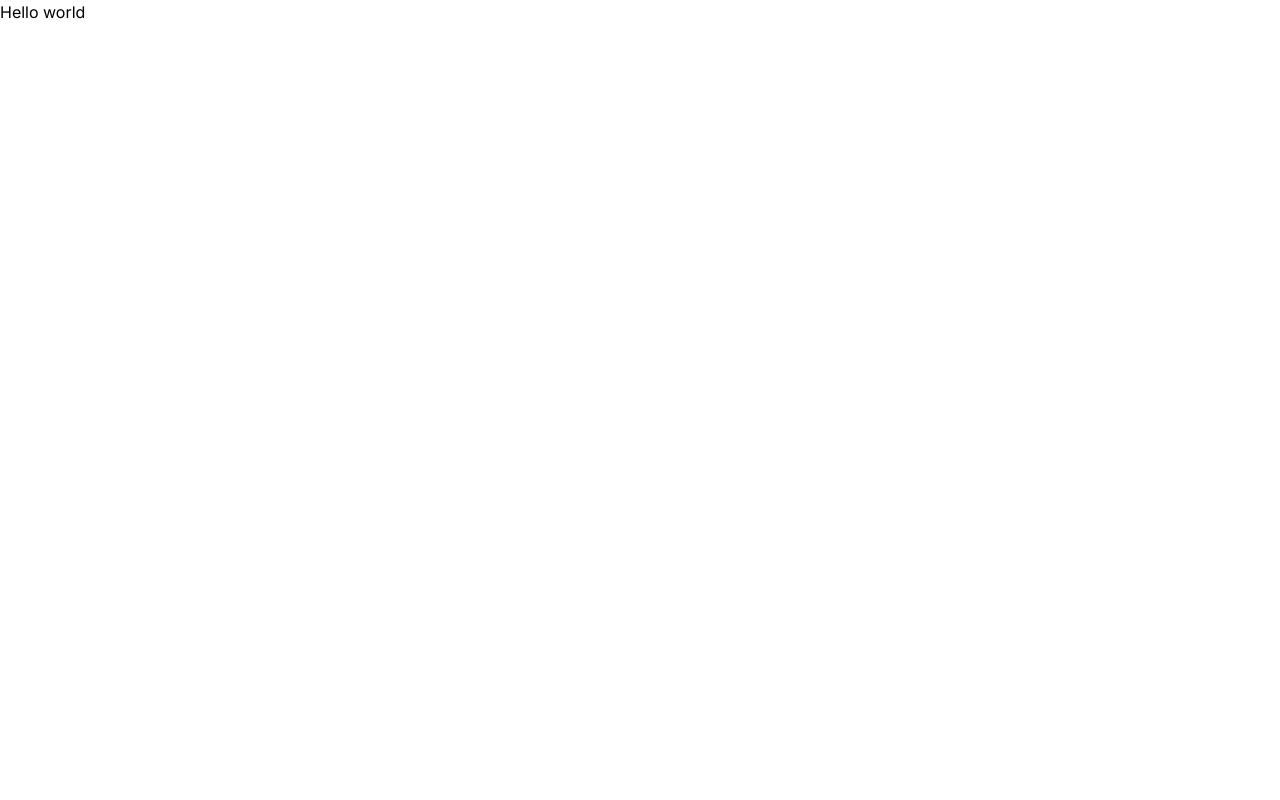
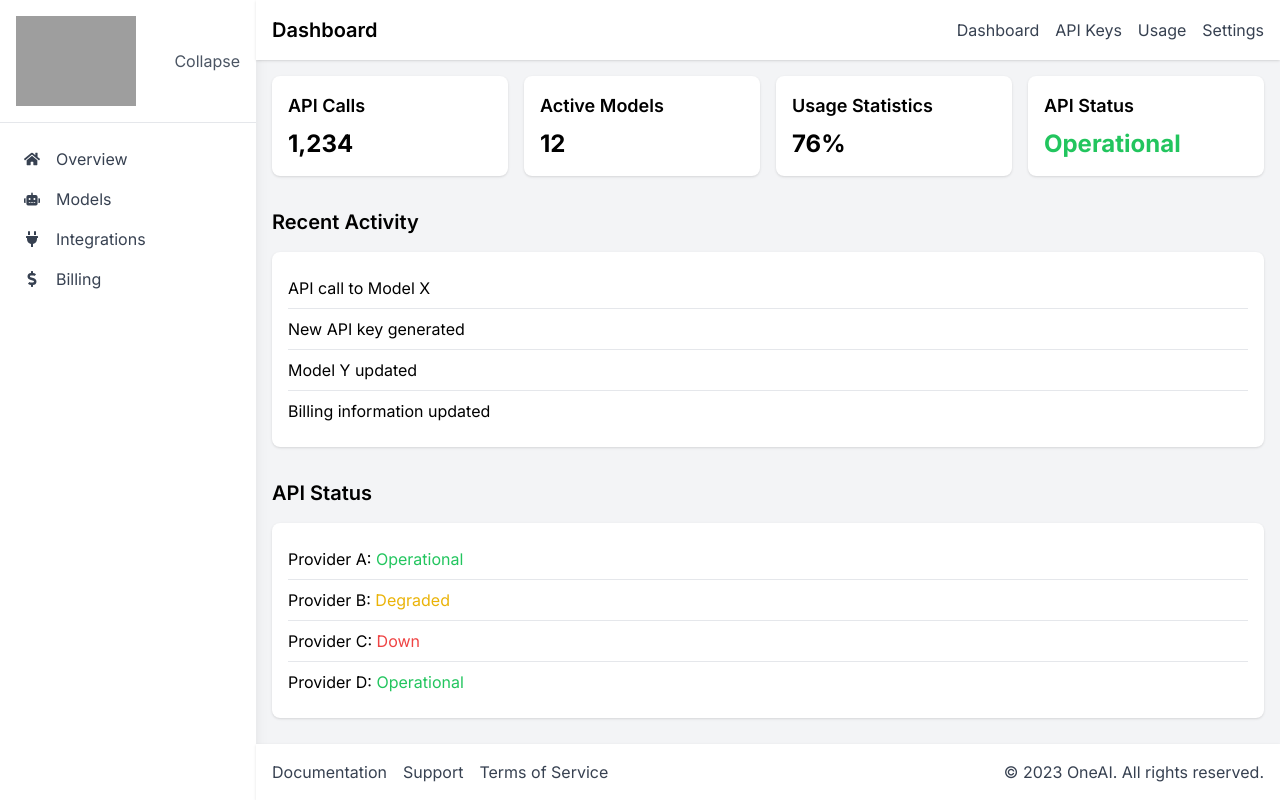
Before and after one commit to GPT-Engineer-App/ai-dashboard-one, a Next.js app: page / in a window 1280 px wide. Built offline with nearby package versions, Linux system fonts and the light colour scheme; grey boxes are pictures that could not be loaded.

Commit message:
Create initial dashboard page for OneAI with navigation bar, sidebar, overview section, recent activity, API status, and footer.

```diff
--- a/src/app/page.tsx
+++ b/src/app/page.tsx
@@ -1,3 +1,119 @@
+"use client";
+import Image from "next/image";
+import { useState } from "react";
+import { FaTachometerAlt, FaKey, FaChartBar, FaCog, FaHome, FaRobot, FaPlug, FaDollarSign } from "react-icons/fa";
+import "./globals.css";
+
 export default function Home() {
-  return "Hello world";
+  const [isSidebarOpen, setIsSidebarOpen] = useState(true);
+
+  return (
+    <div className="flex h-screen bg-gray-100">
+      {/* Sidebar */}
+      <div className={`flex flex-col ${isSidebarOpen ? "w-64" : "w-20"} bg-white shadow-lg transition-width duration-300`}>
+        <div className="flex items-center justify-between p-4 border-b">
+          <Image src="/images/oneai-logo.png" alt="OneAI Logo" width={isSidebarOpen ? 120 : 40} height={40} />
+          <button onClick={() => setIsSidebarOpen(!isSidebarOpen)} className="text-gray-600 focus:outline-none">
+            {isSidebarOpen ? "Collapse" : "Expand"}
+          </button>
+        </div>
+        <nav className="flex-1 p-4">
+          <ul>
+            <li className="flex items-center p-2 text-gray-700 hover:bg-gray-200 rounded">
+              <FaHome className="mr-4" />
+              {isSidebarOpen && <span>Overview</span>}
+            </li>
+            <li className="flex items-center p-2 text-gray-700 hover:bg-gray-200 rounded">
+              <FaRobot className="mr-4" />
+              {isSidebarOpen && <span>Models</span>}
+            </li>
+            <li className="flex items-center p-2 text-gray-700 hover:bg-gray-200 rounded">
+              <FaPlug className="mr-4" />
+              {isSidebarOpen && <span>Integrations</span>}
+            </li>
+            <li className="flex items-center p-2 text-gray-700 hover:bg-gray-200 rounded">
+              <FaDollarSign className="mr-4" />
+              {isSidebarOpen && <span>Billing</span>}
+            </li>
+          </ul>
+        </nav>
+      </div>
+
+      {/* Main Content */}
+      <div className="flex-1 flex flex-col">
+        {/* Navigation Bar */}
+        <header className="flex items-center justify-between p-4 bg-white shadow">
+          <h1 className="text-xl font-semibold">Dashboard</h1>
+          <nav>
+            <ul className="flex space-x-4">
+              <li className="text-gray-700 hover:text-gray-900">Dashboard</li>
+              <li className="text-gray-700 hover:text-gray-900">API Keys</li>
+              <li className="text-gray-700 hover:text-gray-900">Usage</li>
+              <li className="text-gray-700 hover:text-gray-900">Settings</li>
+            </ul>
+          </nav>
+        </header>
+
+        {/* Overview Section */}
+        <main className="flex-1 p-4 overflow-y-auto">
+          <section className="grid grid-cols-1 md:grid-cols-2 lg:grid-cols-4 gap-4 mb-8">
+            <div className="bg-white p-4 shadow rounded-lg">
+              <h2 className="text-lg font-semibold mb-2">API Calls</h2>
+              <p className="text-2xl font-bold">1,234</p>
+            </div>
+            <div className="bg-white p-4 shadow rounded-lg">
+              <h2 className="text-lg font-semibold mb-2">Active Models</h2>
+              <p className="text-2xl font-bold">12</p>
+            </div>
+            <div className="bg-white p-4 shadow rounded-lg">
+              <h2 className="text-lg font-semibold mb-2">Usage Statistics</h2>
+              <p className="text-2xl font-bold">76%</p>
+            </div>
+            <div className="bg-white p-4 shadow rounded-lg">
+              <h2 className="text-lg font-semibold mb-2">API Status</h2>
+              <p className="text-2xl font-bold text-green-500">Operational</p>
+            </div>
+          </section>
+
+          {/* Recent Activity */}
+          <section className="mb-8">
+            <h2 className="text-xl font-semibold mb-4">Recent Activity</h2>
+            <div className="bg-white p-4 shadow rounded-lg">
+              <ul>
+                <li className="border-b py-2">API call to Model X</li>
+                <li className="border-b py-2">New API key generated</li>
+                <li className="border-b py-2">Model Y updated</li>
+                <li className="py-2">Billing information updated</li>
+              </ul>
+            </div>
+          </section>
+
+          {/* API Status */}
+          <section>
+            <h2 className="text-xl font-semibold mb-4">API Status</h2>
+            <div className="bg-white p-4 shadow rounded-lg">
+              <ul>
+                <li className="border-b py-2">Provider A: <span className="text-green-500">Operational</span></li>
+                <li className="border-b py-2">Provider B: <span className="text-yellow-500">Degraded</span></li>
+                <li className="border-b py-2">Provider C: <span className="text-red-500">Down</span></li>
+                <li className="py-2">Provider D: <span className="text-green-500">Operational</span></li>
+              </ul>
+            </div>
+          </section>
+        </main>
+
+        {/* Footer */}
+        <footer className="p-4 bg-white shadow">
+          <div className="flex justify-between">
+            <div>
+              <a href="#" className="text-gray-700 hover:text-gray-900">Documentation</a>
+              <a href="#" className="ml-4 text-gray-700 hover:text-gray-900">Support</a>
+              <a href="#" className="ml-4 text-gray-700 hover:text-gray-900">Terms of Service</a>
+            </div>
+            <p className="text-gray-700">&copy; 2023 OneAI. All rights reserved.</p>
+          </div>
+        </footer>
+      </div>
+    </div>
+  );
 }
```
Also changed, not shown: 1 other file (tests, documents, lock files or other folders).
